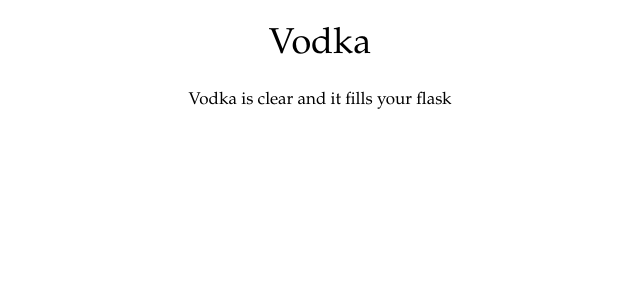
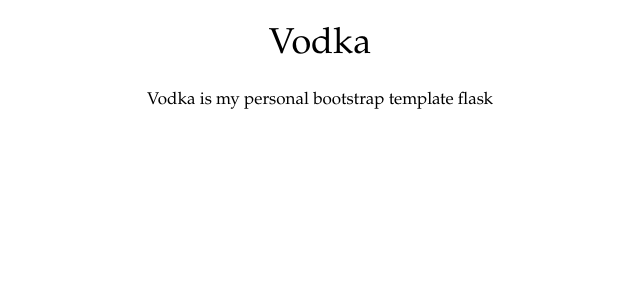
Before and after one commit to gregimba/Vodka, a Flask app: page / in a window 1280 px wide. Shown: the top 300 px of the page, without its empty margins (320-960 px from the left). Run offline with Flask 2, Linux system fonts and the light colour scheme.

Commit message:
updated documentation

```diff
--- a/templates/index.html
+++ b/templates/index.html
@@ -10,7 +10,7 @@
     <body>
         <header>
             <h1>Vodka</h1>
-            <div>Vodka is clear and it fills your flask</div>
+            <div>Vodka is my personal bootstrap template flask</div>
         </header>
     </body>
 </html>
```
Also changed, not shown: readme.md (added).
